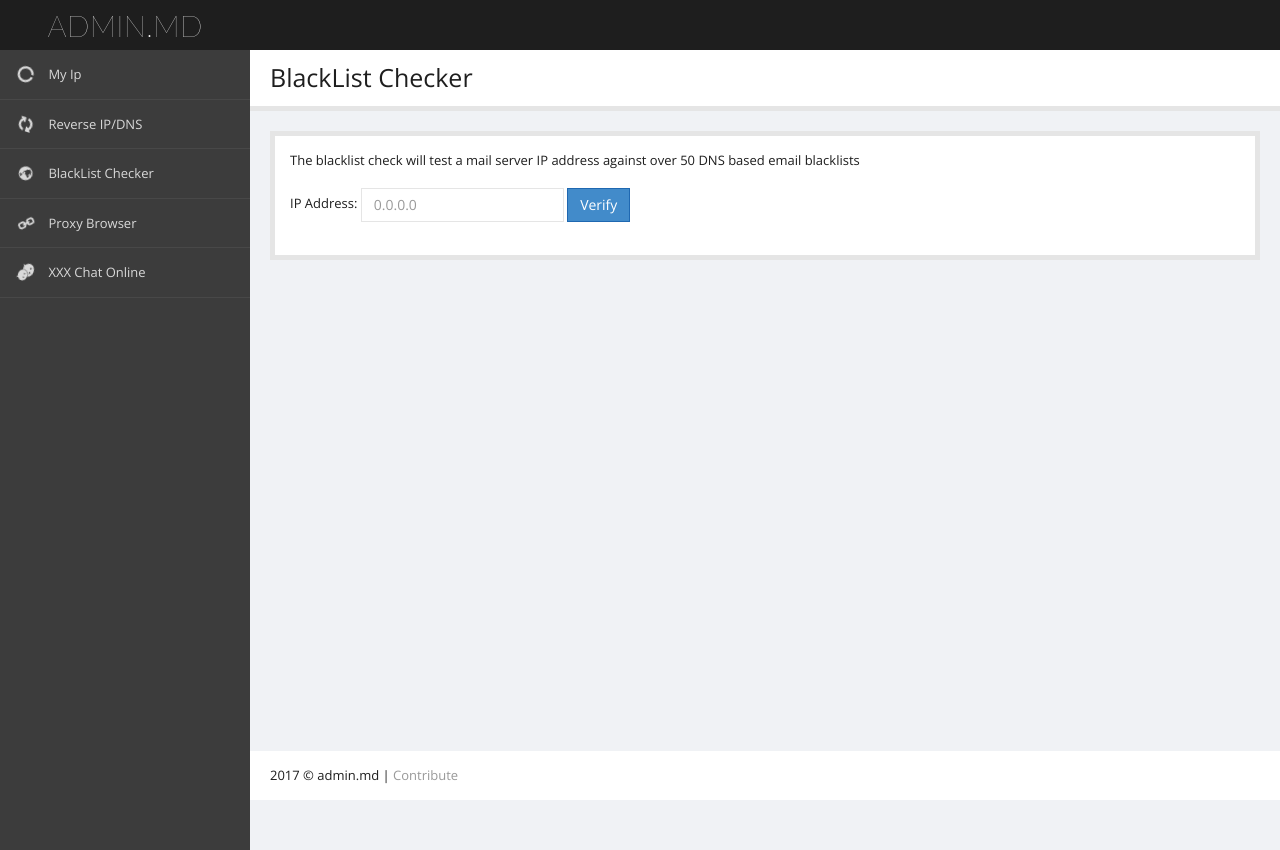
After one commit to uoxiu/admin.md, a Django app: page /blacklist in a window 1280 px wide. The commit adds this page. Run offline with Django 3.2, Linux system fonts and the light colour scheme; some libraries are stand-ins or nearby versions.

Commit message:
small changes

```diff
--- a/core/views/black_list.py
+++ b/core/views/black_list.py
@@ -12,7 +12,7 @@ def index(request):
         'ip': ip if ip else ''
     }
 
-    return render(request, 'pages/black-list.html', context)
+    return render(request, 'pages/blacklist.html', context)
 
 
 def check(request):
--- a/static/script/main.js
+++ b/static/script/main.js
@@ -103,12 +103,12 @@ $(function () {
         });
     }
 
-    if ($('.black-list').length) {
-        $('.black-list').each(function () {
+    if ($('.blacklist').length) {
+        $('.blacklist').each(function () {
             var ip = $(this).attr('data-ip');
             var $form = $(this);
             if (ip) {
-                $.get('/black-list/check?ip=' + ip, function (data) {
+                $.get('/blacklist/check?ip=' + ip, function (data) {
                     $form.html(data.message);
                 })
             }
--- a/templates/layouts/default.html
+++ b/templates/layouts/default.html
@@ -6,10 +6,16 @@
     <meta http-equiv="X-UA-Compatible" content="IE=edge,chrome=1">
     <meta name="viewport" content="width=device-width, initial-scale=1.0">
     <link rel="shortcut icon" href="/static/images/icons/favicon.ico">
+	<meta name="Admin.md - We are Open Source"
+          content="Admin.md - My IP, Reverse IP, Blacklist, Proxy, Chat, Whois, XXX, Other..."/>
+    <meta name="keywords"
+          content="admin,xxx,my ip,chat,admin,blacklist,proxy,browser,online"/>
+
+
     <!--Loading bootstrap css-->
     <link type="text/css" rel="stylesheet"
-          href="http://fonts.googleapis.com/css?family=Open+Sans:400italic,400,300,700">
-    <link type="text/css" rel="stylesheet" href="http://fonts.googleapis.com/css?family=Oswald:400,700,300">
+          href="https://fonts.googleapis.com/css?family=Open+Sans:400italic,400,300,700">
+    <link type="text/css" rel="stylesheet" href="https://fonts.googleapis.com/css?family=Oswald:400,700,300">
     <link type="text/css" rel="stylesheet" href="/static/styles/jquery-ui-1.10.4.custom.min.css">
     <link type="text/css" rel="stylesheet" href="/static/styles/font-awesome.min.css">
     <link type="text/css" rel="stylesheet" href="/static/styles/bootstrap.min.css">
@@ -28,12 +34,12 @@
              class="navbar navbar-default navbar-static-top">
             <div class="navbar-header">
                 <button type="button" data-toggle="collapse" data-target=".sidebar-collapse" class="navbar-toggle"><span
-                        class="sr-only">Toggle navigation</span><span class="icon-bar"></span><span
+                        class="sr-only"></span><span class="icon-bar"></span><span
                         class="icon-bar"></span><span class="icon-bar"></span></button>
                 <a id="logo" href="/" class="navbar-brand">
                     <span class="fa fa-rocket"></span>
-                    <span class="logo-text">admin.md</span>
-                    <span style="display: none" class="logo-text-icon">µ</span>
+                    <span class="logo-text">ADMIN.MD</span>
+                    <span style="display: none" class="logo-text-icon"></span>
                 </a>
             </div>
             <div class="topbar-main"></div>
@@ -53,28 +59,35 @@
 
                     <li>
                         <a href="/">
-                            <i class="fa fa-bolt fa-fw">
-                                <div class="icon-bg bg-orange"></div>
-                            </i>
-                            <span class="menu-title">Overview</span>
+                            <i class="fa fa-circle-o-notch fa-spin fa-3x fa-fw"></i>
+                            <span class="menu-title">My Ip</span>
                         </a>
                     </li>
 
                     <li>
                         <a href="/reverse-ip">
-                            <i class="fa fa-arrow-left fa-fw">
-                                <div class="icon-bg bg-orange"></div>
-                            </i>
-                            <span class="menu-title">Reverse IP</span>
+                           <i class="fa fa-refresh fa-spin fa-3x fa-fw"></i>
+                            <span class="menu-title">Reverse IP/DNS</span>
                         </a>
                     </li>
 
                     <li>
-                        <a href="/black-list">
-                            <i class="fa fa-check fa-fw">
-                                <div class="icon-bg bg-orange"></div>
-                            </i>
+                        <a href="/blacklist">
+						<i class="fa fa-globe fa-spin fa-3x fa-fw"></i>
                             <span class="menu-title">BlackList Checker</span>
+                        </a>
+
+						<li>
+                        <a href="https://www.online.admin.md/">
+                            <i class="fa fa-link fa-spin fa-3x fa-fw"></i>
+                            <span class="menu-title">Proxy Browser</span>
+                        </a>
+                    </li>
+
+					<li>
+                        <a href="https://widget.mibbit.com/?settings=4e3e9904a615f02a090b48d966e0087c&server=irc.undernet.org&channel=%23Chisinau">
+                            <i class="fa fa-weixin fa-spin fa-3x fa-fw"></i>
+                            <span class="menu-title">XXX Chat Online</span>
                         </a>
                     </li>
 
@@ -105,7 +118,7 @@
             <!--BEGIN FOOTER-->
             <div id="footer">
                 <div class="copyright">
-                    2016 © admin.md |
+                    2017 © admin.md |
                     <a href="https://github.com/uoxiu/admin.md" target="_blank" rel="nofollow">Contribute</a>
                 </div>
             </div>
@@ -131,7 +144,7 @@
   m=s.getElementsByTagName(o)[0];a.async=1;a.src=g;m.parentNode.insertBefore(a,m)
   })(window,document,'script','https://www.google-analytics.com/analytics.js','ga');
 
-  ga('create', 'UA-86808523-1', 'auto');
+  ga('create', 'UA-89587314-1', 'auto');
   ga('send', 'pageview');
 
 </script>
--- /dev/null
+++ b/templates/pages/blacklist.html
@@ -0,0 +1,37 @@
+{% extends "layouts/default.html" %}
+{% load staticfiles %}
+
+{% block title %}BlackList Checker{% endblock %}
+{% block title_header %}BlackList Checker{% endblock %}
+
+{% block content %}
+
+
+    <div class="page-content">
+        <div id="tab-general">
+            <div class="panel">
+                <div class="panel-body">
+
+                    The blacklist check will test a mail server IP address against over 50 DNS based email blacklists
+                    <br>
+                    <br>
+
+                    <form class="form-inline" method="get" action="/blacklist">
+                        <div class="form-group">
+                            <label>IP Address: </label>
+                            <input type="text" class="form-control" name="ip" placeholder="0.0.0.0" value="{{ ip }}"/>
+                        </div>
+                        <button type="submit" class="btn btn-primary">Verify</button>
+                    </form>
+                    <br>
+                    {% if ip %}
+                        <div class="blacklist" data-ip="{{ ip }}">
+                            Please wait...
+                        </div>
+                    {% endif %}
+                </div>
+            </div>
+        </div>
+    </div>
+
+{% endblock %}
--- a/templates/pages/home.html
+++ b/templates/pages/home.html
@@ -1,8 +1,8 @@
 {% extends "layouts/default.html" %}
 {% load staticfiles %}
 
-{% block title %}Admin Tools{% endblock %}
-{% block title_header %}IP Check{% endblock %}
+{% block title %}admin.md - my ip, reverse ip/dns, chat, proxy, xxx, other...{% endblock %}
+{% block title_header %}IP Info{% endblock %}
 
 {% block content %}
 
--- a/website/settings.py
+++ b/website/settings.py
@@ -119,5 +119,5 @@ STATICFILES_DIRS = [
     os.path.join(BASE_DIR, "static")
 ]
 
-GEOIP_COUNTRY_PATH = 'resources/geoip/GeoIP.dat'
-GEOIP_ISP_PATH = 'resources/geoip/GeoIPASNum.dat'
+GEOIP_COUNTRY_PATH = '/var/www/admin.md/resources/geoip/GeoIP.dat'
+GEOIP_ISP_PATH = '/var/www/admin.md/resources/geoip/GeoIPASNum.dat'
--- a/website/urls.py
+++ b/website/urls.py
@@ -20,8 +20,8 @@ urlpatterns = [
     url(r'^reverse-ip$', core.views.reverse_ip.index),
     url(r'^reverse-ip/find$', core.views.reverse_ip.find_domains),
 
-    url(r'^black-list$', core.views.black_list.index),
-    url(r'^black-list/check$', core.views.black_list.check),
+    url(r'^blacklist$', core.views.black_list.index),
+    url(r'^blacklist/check$', core.views.black_list.check),
 
     url(r'^$', core.views.home.index),
 ]
```
Also changed, not shown: static/sitemap.xml (added, +24 -0 lines).
